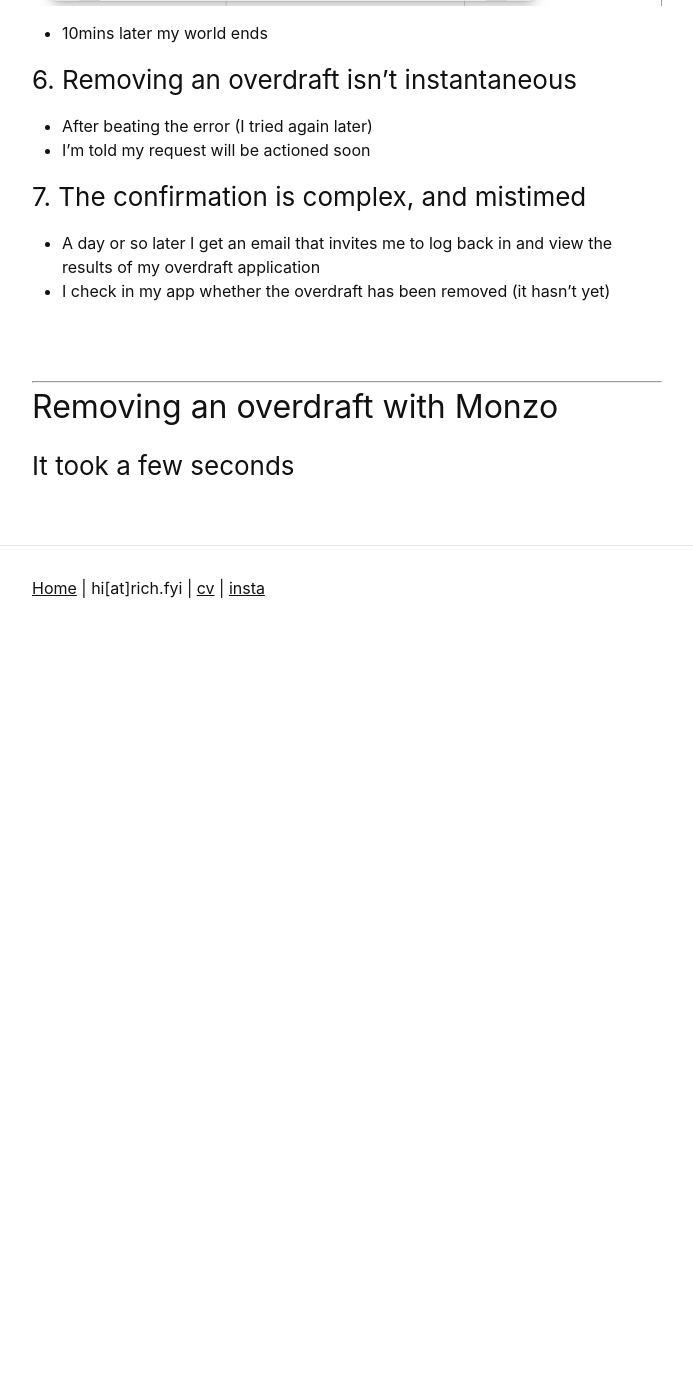
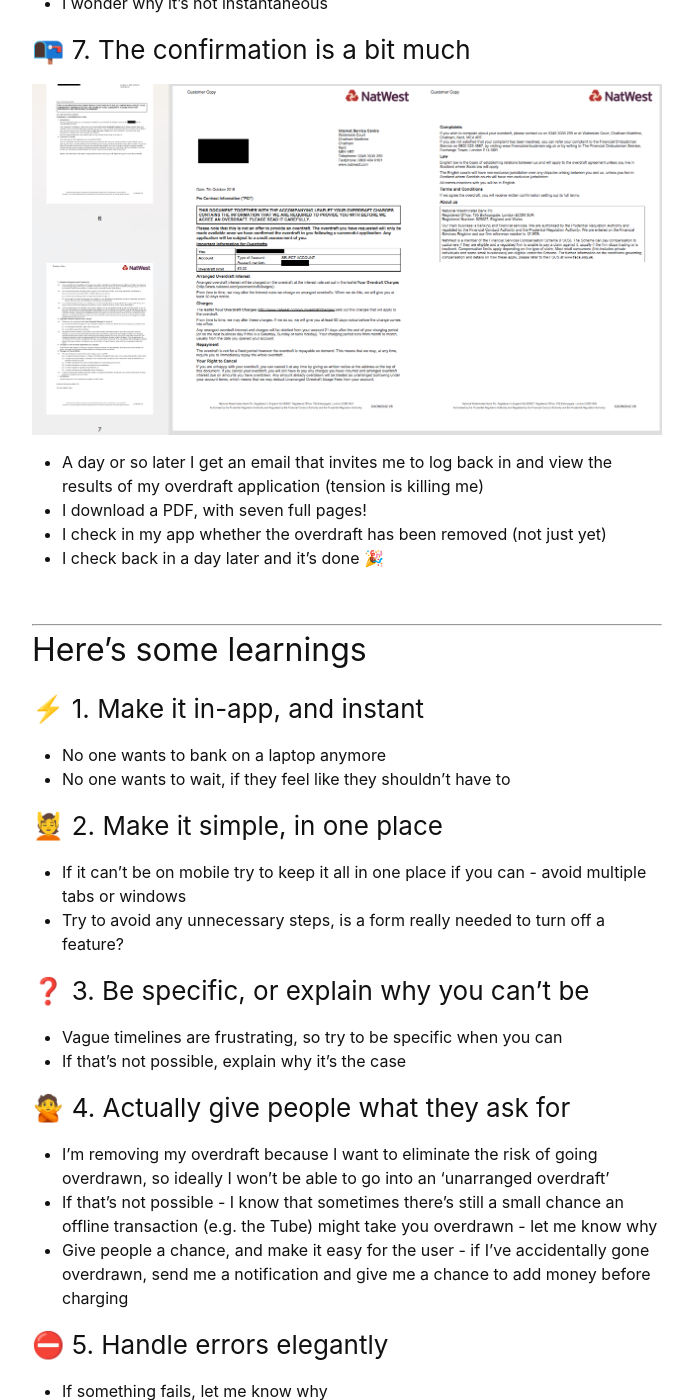
Before and after one commit to richardcadman/rich.fyi, a Jekyll site: the page built from _posts/2018-10-10-broken-banks.markdown, in a window 1280 px wide and 1400 px high, scrolled down 3725 px. Shown: the whole window, without its empty margins (293-986 px from the left). Built offline with Jekyll 4.4.1, drawn with Linux system fonts in a browser that asks for light colours; emoji names are drawn with the system emoji font; some web fonts are replaced; before the commit the page ends 4355 px from its top, so only the background shows below that; some of the changed text lies outside the part shown.

Commit message:
added some emoji, updated banking blog

```diff
--- a/Gemfile
+++ b/Gemfile
@@ -27,3 +27,6 @@ gem "tzinfo-data", platforms: [:mingw, :mswin, :x64_mingw, :jruby]
 
 # Performance-booster for watching directories on Windows
 gem "wdm", "~> 0.1.0" if Gem.win_platform?
+
+# Emojis
+gem "jemoji"
--- a/_posts/2018-10-10-broken-banks.markdown
+++ b/_posts/2018-10-10-broken-banks.markdown
@@ -1,94 +1,132 @@
 ---
 layout: post
-title:  "Broken banking - switching off an overdraft"
+title:  "Broken banking - some learnings"
 date:   2018-10-10 15:59:18 +0100
 categories: general
 ---
 
-`I try to remove my overdraft on Natwest.`
+`Some learnings from the time I removed my overdraft on Natwest.`
 
 <br>
 
 ## I'm building a bank at Monzo
 
-Full disclaimer, I'm a Product Manager at [Monzo](https://monzo.com/). Monzo's a UK challenger bank that lives on your smartphone, and we currently have over 1m customers.
+Full disclaimer, I'm a Product Manager at [Monzo](https://monzo.com/). Monzo's a UK challenger bank that lives on your smartphone.
 
-### We help people use borrowing to achieve their goals
+## Being in control of your money matters
 
-I'm PMing a few squads that help people use borrowing to achieve their goals. There's three pillars to the lending vision:
-- Put the user in **control** of their borrowing
-- Help the user **feel good** about their borrowing
-- Empower the user to **achieve their goals** using borrowing
+Control matters a lot, particularly when it comes to money, so I'm always on the lookout for where we can improve this aspect of the banking experience.
 
-### Technology should make it easy to put the user in control of their finances
+I don't use my Natwest account as often as I used to, so I thought I'd remove my overdraft:
+- For peace of mind
+- To avoid accidental charges (this later proved futile)
+- To learn some stuff
 
-Control matters a lot to me, particularly when it comes to money, and so I'm always on the look out for where we can improve the experience on Monzo.
+**Read on for some learnings.**
 
-I don't use my Natwest account as often as I used to, so I thought I'd remove my overdraft for peace of mind (largely to avoid hidden charges) and to compare the process to ours.
 
-<br>
 <br>
 
 ___
 
 ## Removing an overdraft with Natwest
 
-### 1. You'll need a computer, 10mins, and perseverance
+### :computer: 1. You'll need a computer, 10mins, and perseverance
 
-![overdrafts](/assets/img/natwest/natwest_two_overdrafts.png){:class="img-responsive"}
+![overdrafts](/assets/img/natwest/natwest_three_change.png){:class="img-responsive"}
 
-- I'm set up for mobile banking - fingerprint login takes seconds - and so I thought I'd be able to remove my overdraft on my mobile (spoiler: you can't)
-- I then logged in online and tried to go about removing my overdraft, by clicking on 'overdrafts'.
+- I'm set up for mobile banking so I tried there first, unsuccessfully
+- I then logged in online and started my quest to remove my overdraft, first by clicking on 'overdrafts'
 - I'm taken to a pop up window, where the options are fairly clear, I want to _change an existing overdraft_
 - I'm taken to another page, where I click on _remove an overdraft_
 
 Things get a bit funnier now.
 
-### 2. You can't actually guarantee you'll avoid charges
+### :bomb: 2. You can't actually guarantee you'll avoid charges
 
 ![fees](/assets/img/natwest/natwest_five_unauth_fees.png){:class="img-responsive"}
 
-- Even if I remove my overdraft, I'm told that I can still go overdrawn
+- I'm told that even if I remove my overdraft I can still go overdrawn
 - If I go overdrawn without an 'arranged overdraft' I'll actually get stung with loads of fees
-- I don't understand why Natwest will let me go overdrawn unless I've set up an overdraft (unless it's an offline transaction, I don't see why this should happen)
+- I don't understand why Natwest will let me go overdrawn without an overdraft set up (unless it's an offline transaction, I don't see why this should happen)... nor why there are such large fees
 
-### 3. You'll need to apply for an overdraft again
+### :black_nib: 3. You'll need to apply for an overdraft again
 
 ![overdrafts](/assets/img/natwest/natwest_five_process.png){:class="img-responsive"}
 
-- To remove the overdraft I'm told I need to 'apply for an overdraft again' (why?)
-- This will be actioned by Natwest _as soon as they can_
+- To remove the overdraft I'm told I need to 'apply for an overdraft again' (I don't want one)
+- This will be actioned _as soon as they can_
 
-### 4. You'll need a third browser window
+### :bookmark_tabs: 4. You'll need a third browser window
 
 ![overdrafts](/assets/img/natwest/natwest_six_small_popup.png){:class="img-responsive"}
 
-- Continuing on my mission, I now get a third popup window (aaghh)
-- This walks me through the process of 'opening an account' (reminder - I'm trying to remove an overdraft)
+- Continuing on my mission, I now get a third popup window
+- This walks me through the process of _'opening an account'_ (reminder - I'm trying to remove an overdraft :information_desk_person:)
 - Thumbs up for accessibility though
 
 ![overdrafts](/assets/img/natwest/natwest_eight_threesteps.png){:class="img-responsive"}
 - I trundle through three pages asking me to confirm info, including my last three addresses (why?)
 
-### 5. You'll need resilience (after all that, it errors)
+### :muscle: 5. You'll need resilience (after all that, it returns an error)
 
 ![overdrafts](/assets/img/natwest/natwest_nine_error.png){:class="img-responsive"}
-- 10mins later my world ends
+- 10mins after starting my journey, my world ends
 
 
-### 6. Removing an overdraft isn't instantaneous
+### :hourglass_flowing_sand: 6. Removing an overdraft isn't instantaneous
 
-- After beating the error (I tried again later)
+- I try again later and it works
 - I'm told my request will be actioned soon
+- I wonder why it's not instantaneous
 
-### 7. The confirmation is complex, and mistimed
-- A day or so later I get an email that invites me to log back in and view the results of my overdraft application
-- I check in my app whether the overdraft has been removed (it hasn't yet)
+### :mailbox_with_no_mail: 7. The confirmation is a bit much
 
-<br>
+![overdrafts](/assets/img/natwest/natwest_ten_confirmation_letter.png){:class="img-responsive"}
+
+- A day or so later I get an email that invites me to log back in and view the results of my overdraft application (tension is killing me)
+- I download a PDF, with seven full pages!
+- I check in my app whether the overdraft has been removed (not just yet)
+- I check back in a day later and it's done :tada:
+
 <br>
 
 ___
-## Removing an overdraft with Monzo
+## Here's some learnings
 
-### It took a few seconds
+### :zap: 1. Make it in-app, and instant
+
+- No one wants to bank on a laptop anymore
+- No one wants to wait, if they feel like they shouldn't have to
+
+### :massage: 2. Make it simple, in one place
+
+- If it can't be on mobile try to keep it all in one place if you can - avoid multiple tabs or windows
+- Try to avoid any unnecessary steps, is a form really needed to turn off a feature?
+
+### :question: 3. Be specific, or explain why you can't be
+
+- Vague timelines are frustrating, so try to be specific when you can
+- If that's not possible, explain why it's the case
+
+### :no_good: 4. Actually give people what they ask for
+
+- I'm removing my overdraft because I want to eliminate the risk of going overdrawn, so ideally I won't be able to go into an 'unarranged overdraft'
+- If that's not possible -  I know that sometimes there's still a small chance an offline transaction (e.g. the Tube) might take you overdrawn - let me know why
+- Give people a chance, and make it easy for the user - if I've accidentally gone overdrawn, send me a notification and give me a chance to add money before charging
+
+### :no_entry: 5. Handle errors elegantly
+
+- If something fails, let me know why
+- If you don't know exactly, give your best guess as to why... is it because it was a Sunday night? Was there maintenance?
+- Help me understand when to try again, to avoid me failing repeatedly... should I try again immediately, maybe later today, or should I wait til tomorrow?
+
+<br>
+
+___
+
+<br>
+
+Please help keep us honest and let us know when we fail to meet expectations. We all rely on feedback to improve :relaxed: .
+
+I'm also trying to write better. Let me know how well I'm doing - if you fancy - via email :point_down: .
```
Also changed, not shown: Gemfile.lock, assets/img/natwest/natwest_ten_confirmation_letter.png (added).
